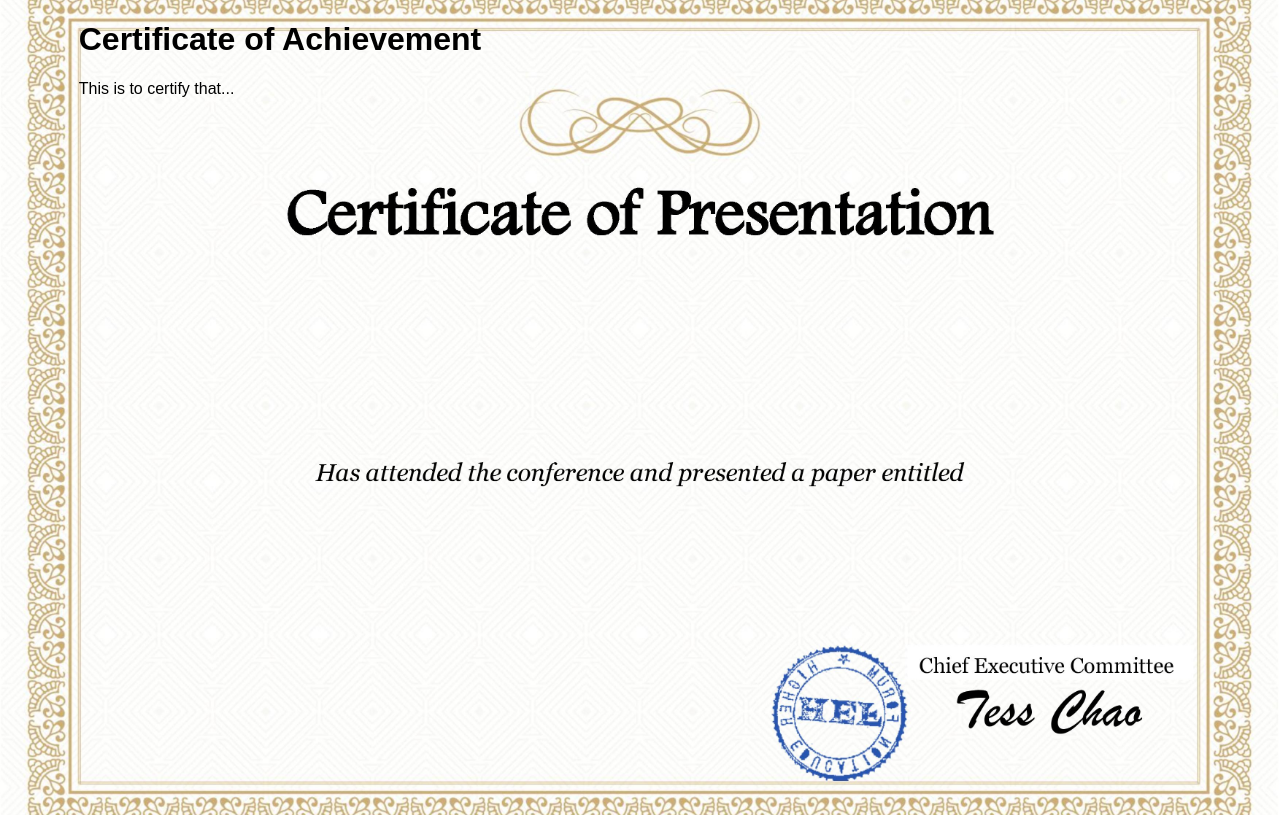
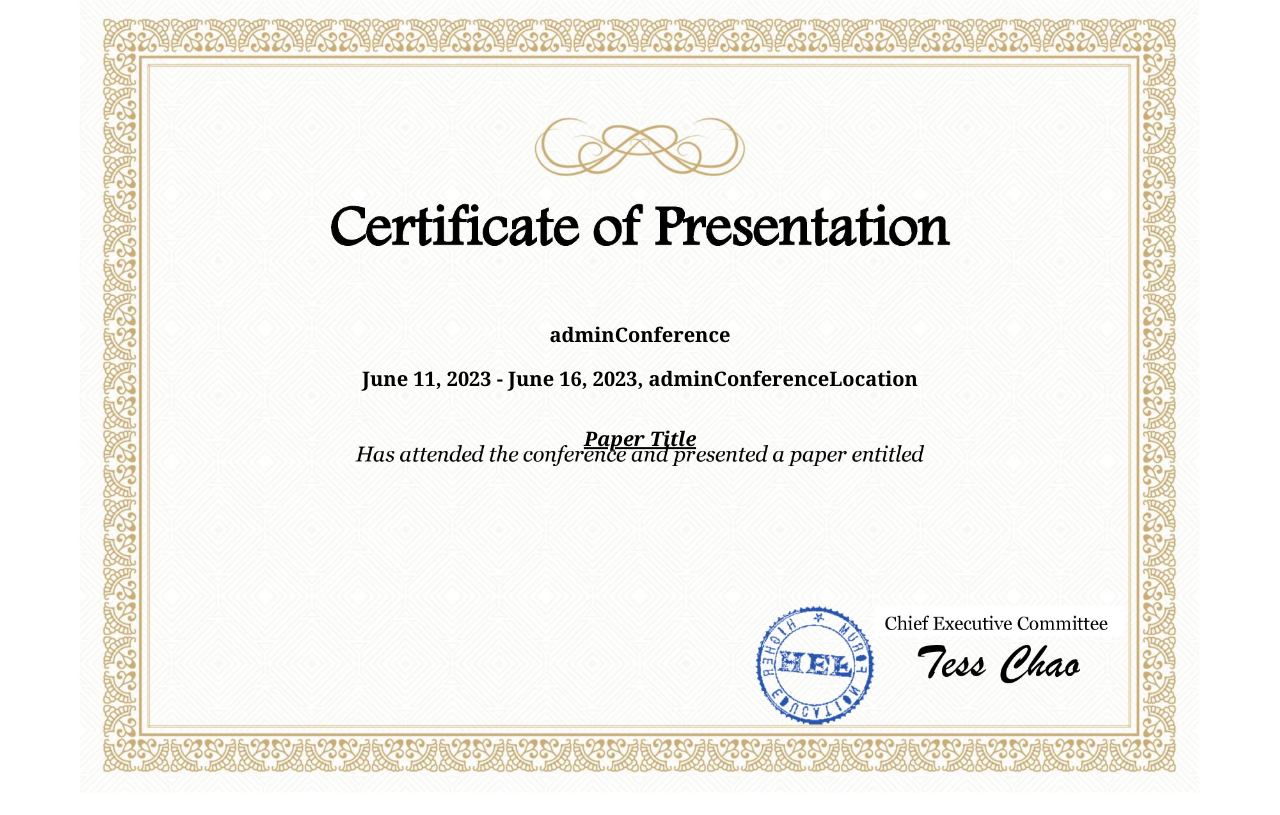
Before and after one commit to frankhsu0611/GatherEase, a Django app: template templates/pages/certificate.html in a window 1280 px wide. After the commit the page ends 792 px from the top, so only its background shows below. Run offline with Django 4.2, Linux system fonts and the light colour scheme; the template is opened without the code that fills it: values that come from a table or form of the project are taken from there, others are empty; data comes from the database, SQL or seed files in the repository; both versions use the stored data as it was after the commit.

Commit message:
modified certificate.html and certificate function in view

```diff
--- a/templates/pages/certificate.html
+++ b/templates/pages/certificate.html
@@ -9,18 +9,6 @@
     /* Add your CSS styles here */
 
     body {
-    /* Set the background image */
-    background-image: url('../img/certificateBK.jpg');
-
-    /* Set the background size to cover the entire page */
-    background-size: cover;
-
-    /* Center the background image */
-    background-position: center center;
-
-    /* Prevent the background image from repeating */
-    background-repeat: no-repeat;
-
       /* Set the page size to A4 landscape and add margins for printing */
       width: 297mm;
       height: 210mm;
@@ -29,8 +17,49 @@
       box-sizing: border-box;
 
       /* Configure your preferred font family and other styles */
-    font-family: Arial, sans-serif;
+      font-family: Georgia, sans-serif;
       color: black;
+    }
+
+    #background-image {
+      /* Set the image to cover the entire page */
+      width: 100%;
+      height: 100%;
+      object-fit: cover;
+
+      /* Position the image at the bottom layer */
+      position: absolute;
+      z-index: -1;
+    }
+
+    .certificate-content {
+      /* Position the content in the center and middle of the page */
+      position: absolute;
+      top: 50%;
+      left: 50%;
+      transform: translate(-50%, -50%);
+      text-align: center;
+      width: 100%;
+    }
+    .conference-name,
+    .conference-details {
+      font-size: 20px;
+    }
+
+    .affiliation {
+      font-size: 20px;
+    }
+
+    .name {
+      font-size: 24px;
+      text-decoration: underline;
+    }
+
+    .paper-title {
+      font-family: Cambria, serif;
+      font-size: 20px;
+      font-style: italic;
+      text-decoration: underline;
     }
 
     /* Print-specific styles */
@@ -38,9 +67,6 @@
       body {
         /* Set the print margins to 0 */
         margin: 0;
-
-        /* Set the print background color */
-        -webkit-print-color-adjust: exact;
       }
 
       /* Set the print orientation to landscape */
@@ -49,13 +75,18 @@
       }
     }
 
+
   </style>
 </head>
 <body>
+  <img id="background-image" src="../static/img/certificateBK.jpg" alt="Certificate Background">
   <div class="certificate-content">
     <!-- Add your certificate content here -->
-      <h1>Certificate of Achievement</h1>
-      <p>This is to certify that...</p>
+    <h1 class="conference-name">{{ user_profile.conference.conferenceName }}</h1>
+    <h2 class="conference-details">{{ user_profile.conference.conferenceStartDate }} - {{ user_profile.conference.conferenceEndDate }}, {{ user_profile.conference.conferenceLocation }}</h2>
+    <h3 class="affiliation">{{ user_profile.userUniversity }}</h3>
+    <h4 class="name">{{ user_profile.user.first_name }} {{ user_profile.user.last_name }}</h4>
+    <h5 class="paper-title">Paper Title</h5>
     <!-- ... -->
   </div>
   </body>
```
Also changed, not shown: authentication/views.py (+15 -2 lines), db.sqlite3. Lines whose indentation alone changed are shown as unchanged.
